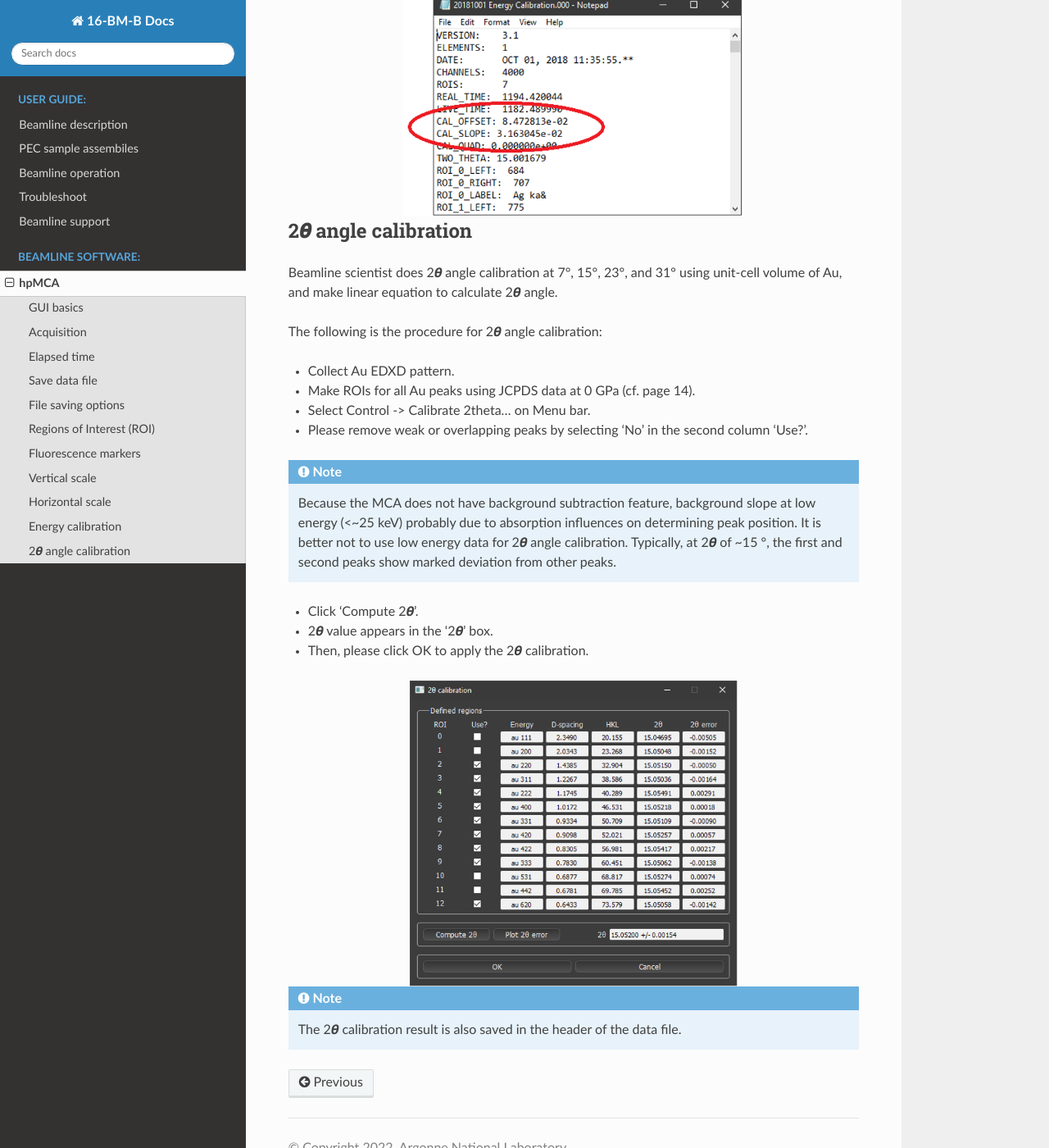
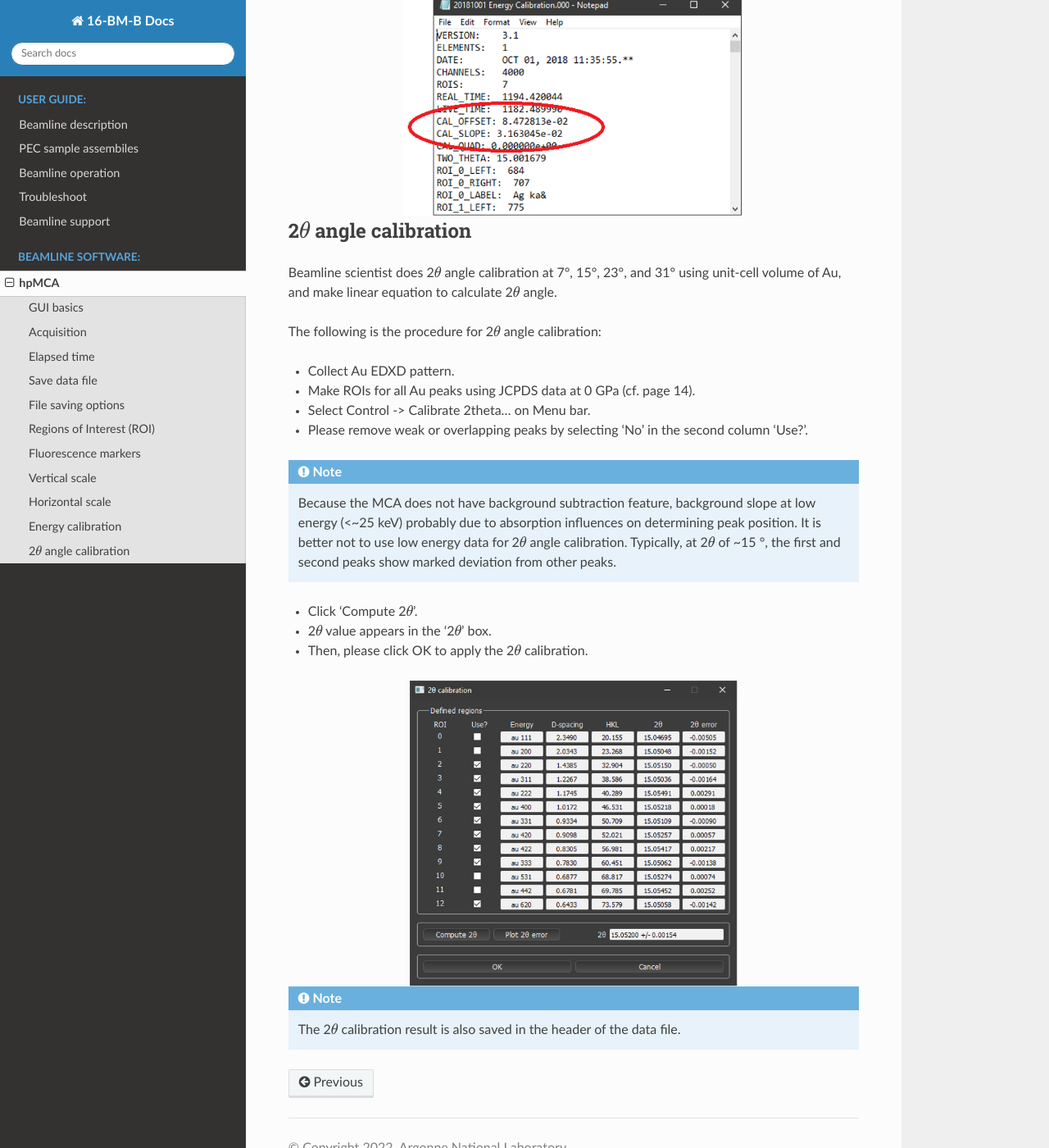
Before and after one commit to taeastmo/16BMB_manual, a Sphinx documentation site: the page built from docs/source/hpmca.rst, in a window 1280 px wide and 1400 px high, scrolled down 5183 px. Shown: the whole window at 82% size. Built offline with Sphinx 7.4.7 and the Read the Docs theme 2.0.0, drawn with Linux system fonts in a browser that asks for light colours; some of the changed text lies outside the part shown.

Commit message:
Update hpmca.rst

```diff
--- a/docs/source/hpmca.rst
+++ b/docs/source/hpmca.rst
@@ -147,7 +147,7 @@ There are two methods to add an ROI.
            :align: center
 
         2. Select material by opening a jcpds file.
-        #. Check if 2𝜽 angle is correct, adjust if needed.
+        #. Check if 2\ :math:`{\theta}` angle is correct, adjust if needed.
         #. Lines, which indicate positions of the peaks of the material, appear below EDXD data.
 
         .. figure:: /images/hpmca/hpmca_phase_lines.png
@@ -192,26 +192,26 @@ Beamline scientist does energy calibration of the germanium solid state detector
    :scale: 70 %
    :align: center
 
-2𝜽 angle calibration
---------------------
-Beamline scientist does 2𝜽 angle calibration at 7°, 15°, 23°, and 31° using unit-cell volume of Au, and make linear equation to calculate 2𝜽 angle.
+2\ :math:`{\theta}` angle calibration
+-------------------------------------
+Beamline scientist does 2\ :math:`{\theta}` angle calibration at 7°, 15°, 23°, and 31° using unit-cell volume of Au, and make linear equation to calculate 2\ :math:`{\theta}` angle.
 
-The following is the procedure for 2𝜽 angle calibration:
+The following is the procedure for 2\ :math:`{\theta}` angle calibration:
 
 - Collect Au EDXD pattern.
 - Make ROIs for all Au peaks using JCPDS data at 0 GPa (cf. page 14).
 - Select Control -> Calibrate 2theta… on Menu bar.
 - Please remove weak or overlapping peaks by selecting ‘No’ in the second column ‘Use?’.
 
-.. Note:: Because the MCA does not have background subtraction feature, background slope at low energy (<~25 keV) probably due to absorption influences on determining peak position. It is better not to use low energy data for 2𝜽 angle calibration. Typically, at 2𝜽 of ~15 °, the first and second peaks show marked deviation from other peaks.
+.. Note:: Because the MCA does not have background subtraction feature, background slope at low energy (<~25 keV) probably due to absorption influences on determining peak position. It is better not to use low energy data for 2\ :math:`{\theta}` angle calibration. Typically, at 2\ :math:`{\theta}` of ~15 °, the first and second peaks show marked deviation from other peaks.
 
-- Click ‘Compute 2𝜽’.
-- 2𝜽 value appears in the ‘2𝜽’ box.
-- Then, please click OK to apply the 2𝜽 calibration.
+- Click ‘Compute 2\ :math:`{\theta}`’.
+- 2\ :math:`{\theta}` value appears in the ‘2\ :math:`{\theta}`’ box.
+- Then, please click OK to apply the 2\ :math:`{\theta}` calibration.
 
 .. figure:: /images/hpmca/hpmca_2theta_calibration.png
    :alt: hpmca_2theta_calibration
    :scale: 70 %
    :align: center
 
-.. note:: The 2𝜽 calibration result is also saved in the header of the data file.
+.. note:: The 2\ :math:`{\theta}` calibration result is also saved in the header of the data file.
```
